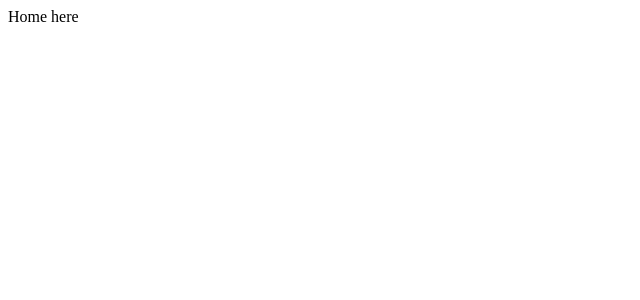
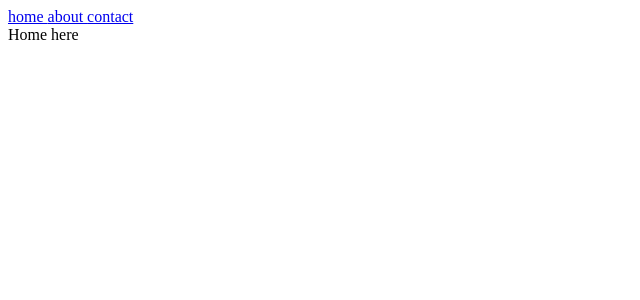
Before and after one commit to rakshitpandey2003/Triweb-Learning, a React (Create React App) app in the folder React/genesis/: page / in a window 1280 px wide. Shown: the top 300 px of the page, without its empty margins (0-640 px from the left). Built offline with nearby package versions, Linux system fonts and the light colour scheme.

Commit message:
application of anchor tag

```diff
--- a/React/genesis/src/App.js
+++ b/React/genesis/src/App.js
@@ -1,3 +1,4 @@
+import MainMenu from "./components/layouts/MainMenu";
 import About from "./pages/About";
 import Contact from "./pages/Contact";
 import Home from "./pages/Home";
@@ -5,6 +6,7 @@ import { Routes, Route } from "react-router-dom";
 
 function App() {
   return <div>
+    <MainMenu/>
     <Routes>
     <Route path='' element={<Home/>}></Route>
     <Route path='/about' element={<About/>}></Route>
--- a/React/genesis/src/components/MainMenu.js
+++ /dev/null
@@ -1,4 +0,0 @@
-function MainMenu(){
-return <header>Hello</header>
-}
-export default MainMenu;
--- /dev/null
+++ b/React/genesis/src/components/layouts/MainMenu.js
@@ -0,0 +1,8 @@
+function MainMenu(){
+return <header>
+    <a href="/">home </a>
+    <a href="/about">about </a>
+    <a href="/contact">contact </a>
+</header>
+}
+export default MainMenu;
```
